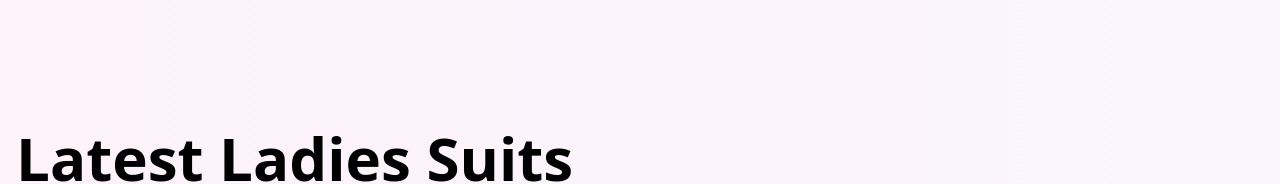
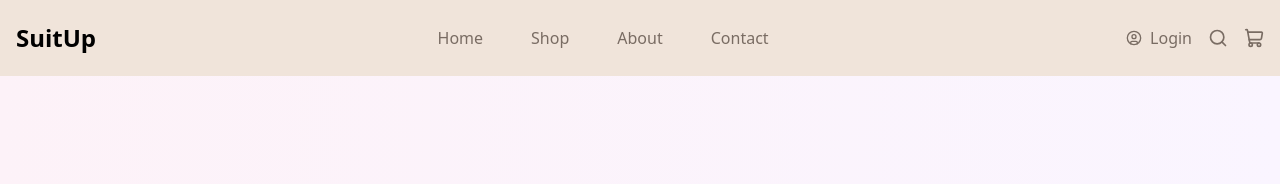
Before and after one commit to HamzaSalam/ecommerce-store, a React (Vite) app in the folder frontend/: page / in a window 1280 px wide. Shown: the top 184 px of the page. Built offline with nearby package versions, Linux system fonts and the light colour scheme; no server answers.

Commit message:
add navbar

```diff
--- a/frontend/src/components/NavBar.tsx
+++ b/frontend/src/components/NavBar.tsx
@@ -0,0 +1,45 @@
+import { CircleUser, Search, ShoppingCart } from "lucide-react";
+import { Button } from "./ui/button";
+
+export default function NavBar() {
+  const navItems = [
+    { name: "Home", href: "/" },
+    { name: "Shop", href: "/shop" },
+    { name: "About", href: "/about" },
+    { name: "Contact", href: "/contact" },
+  ];
+
+  return (
+    <div>
+      <nav className="bg-[#f0e4da] shadow">
+        <div className="container mx-auto px-4 py-5 flex items-center justify-between">
+          <div className="text-2xl font-bold text-primary">SuitUp</div>
+          <ul className="flex items-center justify-center space-x-12 w-full">
+            {navItems.map((item) => (
+              <li key={item.name}>
+                <a
+                  href={item.href}
+                  className="text-[#796c63] hover:text-primary transition-colors underline-offset-4 hover:underline "
+                >
+                  {item.name}
+                </a>
+              </li>
+            ))}
+          </ul>
+          <div className="flex items-center">
+            <Button
+              className="text-[#796c63] hover:text-primary text-base"
+              variant="default"
+            >
+              <CircleUser className="size-4 text-[#796c63]" />
+              Login
+            </Button>
+
+            <Search className="size-5 text-[#796c63] mr-4 cursor-pointer hover:text-primary transition-colors" />
+            <ShoppingCart className="size-5 text-[#796c63] cursor-pointer hover:text-primary transition-colors" />
+          </div>
+        </div>
+      </nav>
+    </div>
+  );
+}
--- /dev/null
+++ b/frontend/src/components/ui/button-group.jsx
@@ -0,0 +1,82 @@
+import { mergeProps } from "@base-ui/react/merge-props"
+import { useRender } from "@base-ui/react/use-render"
+import { cva } from "class-variance-authority";
+
+import { cn } from "@/lib/utils"
+import { Separator } from "@/components/ui/separator"
+
+const buttonGroupVariants = cva(
+  "flex w-fit items-stretch *:focus-visible:relative *:focus-visible:z-10 has-[>[data-slot=button-group]]:gap-2 has-[select[aria-hidden=true]:last-child]:[&>[data-slot=select-trigger]:last-of-type]:rounded-r-lg [&>[data-slot=select-trigger]:not([class*='w-'])]:w-fit [&>input]:flex-1",
+  {
+    variants: {
+      orientation: {
+        horizontal:
+          "*:data-slot:rounded-r-none [&>[data-slot]:not(:has(~[data-slot]))]:rounded-r-lg! [&>[data-slot]~[data-slot]]:rounded-l-none [&>[data-slot]~[data-slot]]:border-l-0",
+        vertical:
+          "flex-col *:data-slot:rounded-b-none [&>[data-slot]:not(:has(~[data-slot]))]:rounded-b-lg! [&>[data-slot]~[data-slot]]:rounded-t-none [&>[data-slot]~[data-slot]]:border-t-0",
+      },
+    },
+    defaultVariants: {
+      orientation: "horizontal",
+    },
+  }
+)
+
+function ButtonGroup({
+  className,
+  orientation,
+  ...props
+}) {
+  return (
+    <div
+      role="group"
+      data-slot="button-group"
+      data-orientation={orientation}
+      className={cn(buttonGroupVariants({ orientation }), className)}
+      {...props} />
+  );
+}
+
+function ButtonGroupText({
+  className,
+  render,
+  ...props
+}) {
+  return useRender({
+    defaultTagName: "div",
+    props: mergeProps({
+      className: cn(
+        "flex items-center gap-2 rounded-lg border bg-muted px-2.5 text-sm font-medium [&_svg]:pointer-events-none [&_svg:not([class*='size-'])]:size-4",
+        className
+      ),
+    }, props),
+    render,
+    state: {
+      slot: "button-group-text",
+    },
+  });
+}
+
+function ButtonGroupSeparator({
+  className,
+  orientation = "vertical",
+  ...props
+}) {
+  return (
+    <Separator
+      data-slot="button-group-separator"
+      orientation={orientation}
+      className={cn(
+        "relative self-stretch bg-input data-horizontal:mx-px data-horizontal:w-auto data-vertical:my-px data-vertical:h-auto",
+        className
+      )}
+      {...props} />
+  );
+}
+
+export {
+  ButtonGroup,
+  ButtonGroupSeparator,
+  ButtonGroupText,
+  buttonGroupVariants,
+}
--- a/frontend/src/components/ui/button.tsx
+++ b/frontend/src/components/ui/button.tsx
@@ -8,7 +8,7 @@ const buttonVariants = cva(
   {
     variants: {
       variant: {
-        default: "bg-primary-500 text-white shadow hover:bg-primary-600",
+        default: "bg-primary-500 text-white  hover:bg-primary-600",
         destructive:
           "bg-destructive text-destructive-foreground shadow-sm hover:bg-destructive/90",
         outline:
--- /dev/null
+++ b/frontend/src/components/ui/separator.jsx
@@ -0,0 +1,22 @@
+import { Separator as SeparatorPrimitive } from "@base-ui/react/separator"
+
+import { cn } from "@/lib/utils"
+
+function Separator({
+  className,
+  orientation = "horizontal",
+  ...props
+}) {
+  return (
+    <SeparatorPrimitive
+      data-slot="separator"
+      orientation={orientation}
+      className={cn(
+        "shrink-0 bg-border data-horizontal:h-px data-horizontal:w-full data-vertical:w-px data-vertical:self-stretch",
+        className
+      )}
+      {...props} />
+  );
+}
+
+export { Separator }
--- a/frontend/src/pages/HomePage.tsx
+++ b/frontend/src/pages/HomePage.tsx
@@ -1,13 +1,13 @@
-import { HeroSection } from '@/components/HeroSection';
-import { FeaturedProducts } from '@/components/FeaturedProducts';
-import { FeaturesSection } from '@/components/FeaturesSection';
-import { Footer } from '@/components/Footer';
+import { HeroSection } from "@/components/HeroSection";
+import { FeaturedProducts } from "@/components/FeaturedProducts";
+import { FeaturesSection } from "@/components/FeaturesSection";
+import { Footer } from "@/components/Footer";
+import NavBar from "@/components/NavBar";
 
 export default function HomePage() {
-
-
   return (
     <div className="min-h-screen">
+      <NavBar />
       <HeroSection />
       <FeaturedProducts />
       <FeaturesSection />
```
